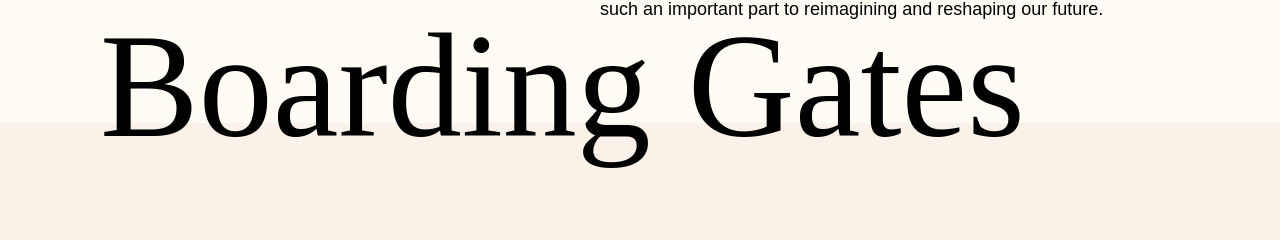
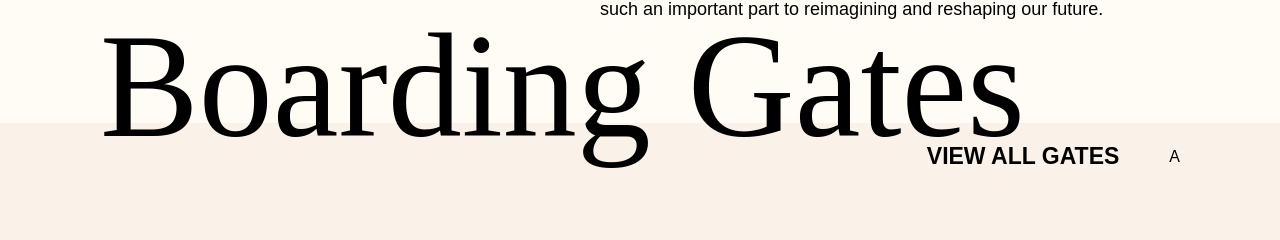
Before and after one commit to darrenhui484/passion-project, a React (Create React App) app: page / in a window 1280 px wide. Shown: the part 1137-1377 px from the top of the page. Built offline with nearby package versions, Linux system fonts and the light colour scheme; a web font is replaced by a local one.

Commit message:
added some animations

```diff
--- a/src/components/passportCardSlider/PassportCardSlider.scss
+++ b/src/components/passportCardSlider/PassportCardSlider.scss
@@ -2,7 +2,7 @@
     display: flex;
     flex-direction: row;
     padding: 150px 30px;
-    overflow-x: hidden;
+    overflow: scroll;
 }
 
 .Passport-card-element {
--- a/src/pages/dreams/DreamPage.scss
+++ b/src/pages/dreams/DreamPage.scss
@@ -1,5 +1,23 @@
 $bg-color: #faf2e9;
 $bg-color-top: #fffcf5;
+
+@mixin card-hover-animation($shadow-color) {
+    $timing: 300ms;
+
+    transition: box-shadow $timing;
+
+    & > * {
+        transition: transform $timing;
+    }
+
+    &:hover {
+        box-shadow: 10px 10px $shadow-color;
+
+        & > * {
+            transform: translate(5px);
+        }
+    }
+}
 
 .Dream-page {
 }
@@ -19,6 +37,59 @@ $bg-color-top: #fffcf5;
         left: 100px;
         top: -122px;
         font-size: 148px;
+    }
+
+    .Dream-page-boarding-gates-view-gates-btn-container {
+        display: flex;
+        justify-content: flex-end;
+
+        $timing: 200ms;
+
+        .Dream-page-boarding-gates-view-gates-btn {
+            position: relative;
+            display: flex;
+            align-items: center;
+            margin: 20px;
+            margin-right: 100px;
+
+            &:hover {
+                .Dream-page-boarding-gates-view-gates-btn-text {
+                    &::before {
+                        transform: scaleX(1);
+                    }
+                }
+
+                .Dream-page-boarding-gates-view-gates-btn-arrow {
+                    transform: translateX(10px);
+                }
+            }
+
+            .Dream-page-boarding-gates-view-gates-btn-text {
+                position: relative;
+                display: inline-block;
+                font-size: 23px;
+                font-weight: bold;
+
+                &:before {
+                    content: '';
+                    position: absolute;
+                    bottom: -5px;
+                    width: 100%;
+                    height: 2px;
+                    transform: scaleX(0);
+                    margin: 5px 0 0;
+                    transition: transform $timing;
+                    background-color: black;
+                    transform-origin: bottom left;
+                }
+            }
+
+            .Dream-page-boarding-gates-view-gates-btn-arrow {
+                margin-left: 50px;
+
+                transition: transform $timing;
+            }
+        }
     }
 }
 
@@ -51,6 +122,8 @@ $bg-color-top: #fffcf5;
     color: $color;
     padding: 10px;
 
+    @include card-hover-animation($color);
+
     .Dream-page-departures-text {
         font-size: 45px;
         font-weight: bold;
@@ -70,6 +143,8 @@ $bg-color-top: #fffcf5;
     border: $color 3px solid;
     color: $color;
     padding: 20px;
+
+    @include card-hover-animation($color);
 
     .Dream-page-book-flight-icon {
     }
--- a/src/pages/dreams/DreamPage.tsx
+++ b/src/pages/dreams/DreamPage.tsx
@@ -107,6 +107,13 @@ function DreamPage(): ReactElement {
             </div>
             <div className="Dream-page-boarding-gates-container">
                 <div className="Dream-page-boarding-gates-title font-saol-display">Boarding Gates</div>
+                <div className="Dream-page-boarding-gates-view-gates-btn-container">
+                    <div className="Dream-page-boarding-gates-view-gates-btn">
+                        <div className="Dream-page-boarding-gates-view-gates-btn-text">VIEW ALL GATES</div>
+                        <div className="Dream-page-boarding-gates-view-gates-btn-arrow">A</div>
+                    </div>
+                </div>
+
                 <PassportCardSlider passportCardPropsList={generateDummyData()} />
             </div>
         </div>
```
